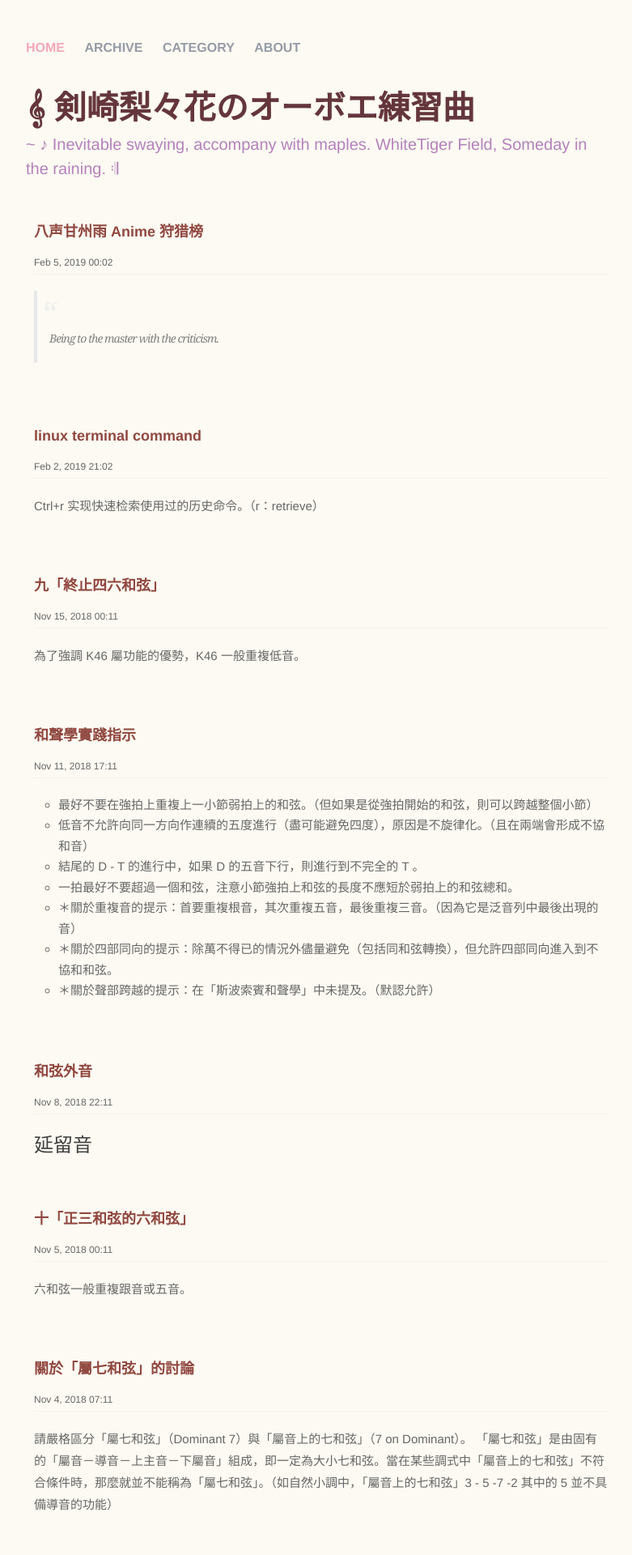
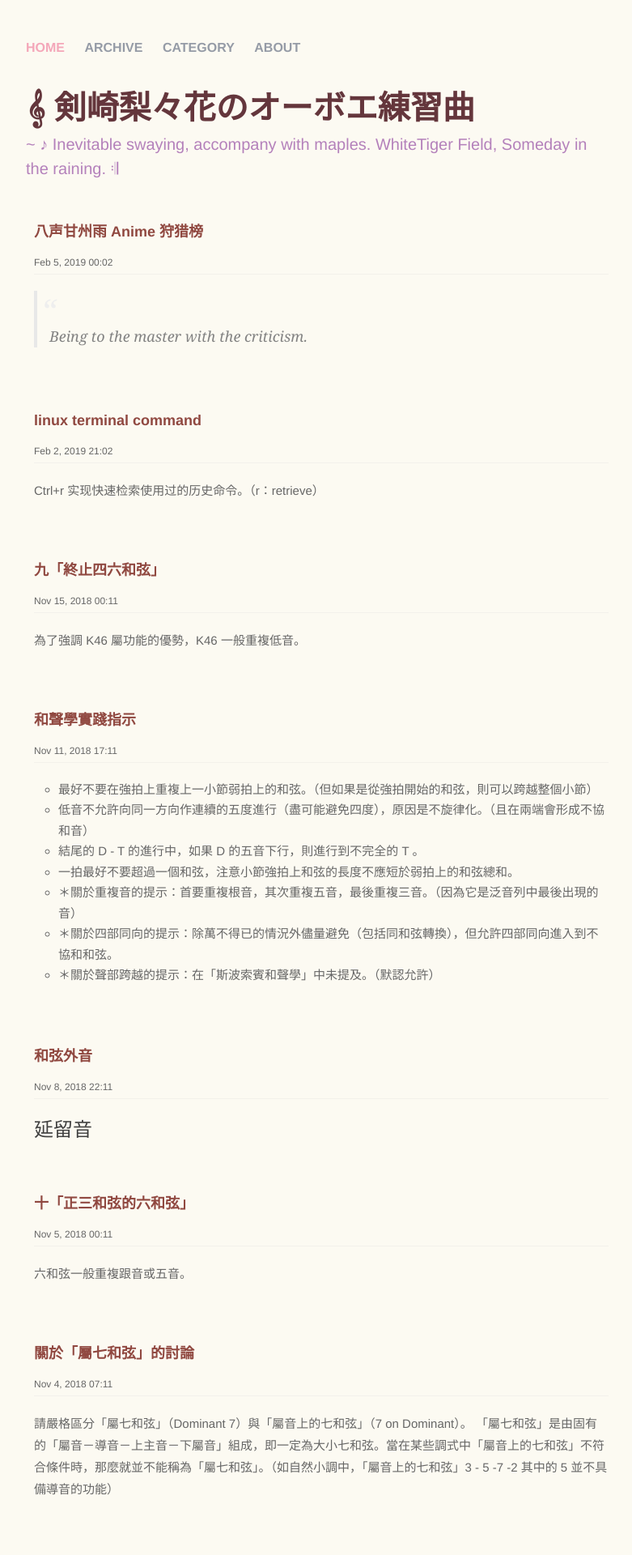
Before and after one commit to YohaneWW/Maples, a Jekyll site: the page built from index.html, in a window 1280 px wide. Shown: the top 1920 px of the page at 81% size, without its empty margins (258-1039 px from the left). Built offline with Jekyll 4.4.1, drawn with Linux system fonts in a browser that asks for light colours.

Commit message:
revise letter-spacing

```diff
--- a/_sass/_base.scss
+++ b/_sass/_base.scss
@@ -115,7 +115,6 @@ blockquote {
     border-left: 4px solid $grey-color-light;
     padding-left: $spacing-unit / 2;
     font-size: 18px;
-    letter-spacing: -1px;
     font-style: italic;
 
     > :last-child {
@@ -283,7 +282,7 @@ hr {
     border-bottom: 1px solid #ccc;
 }
 blockquote {
-    padding: 13px 13px 21px 15px;
+    padding: 10px 10px 5px 15px;
     margin-bottom: 18px;
     font-family:georgia,serif;
     font-style: italic;
@@ -296,7 +295,7 @@ blockquote:before {
     color:#eee;
 }
 blockquote p {
-    font-size: 14px;
+    font-size: 18px;
     font-weight: 300;
     line-height: 18px;
     margin-bottom: 0;
```
